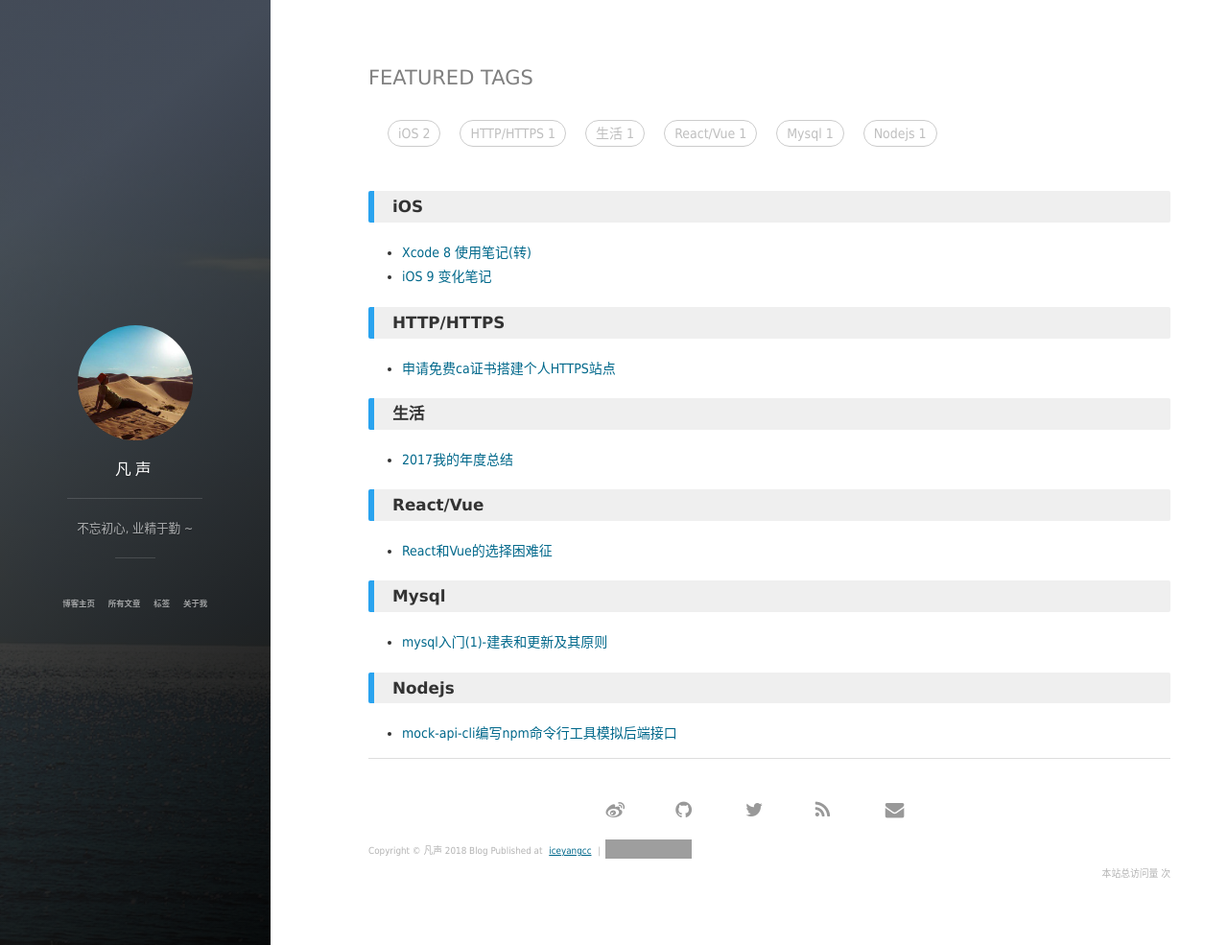
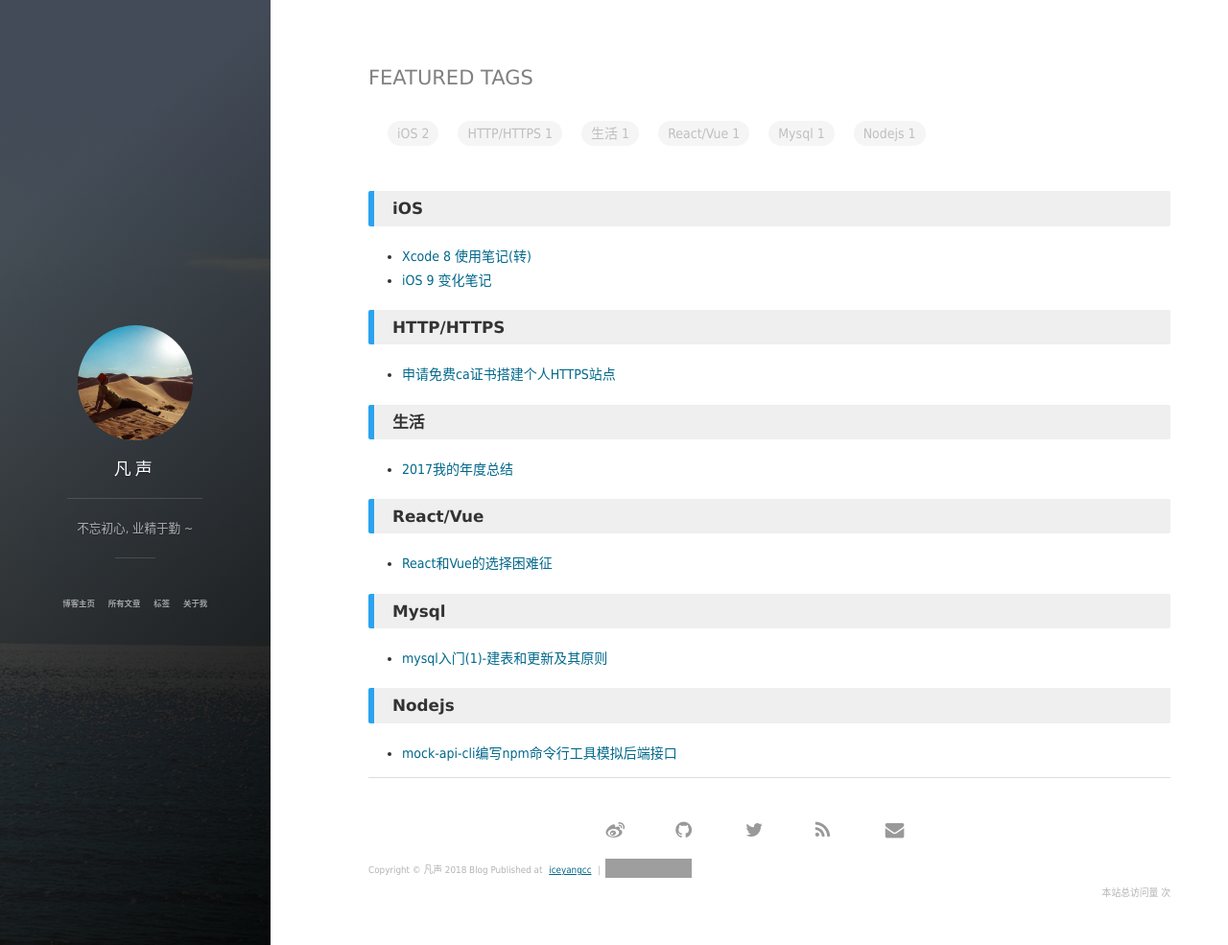
Before and after one commit to iceyangcc/blog, a Jekyll site: the page built from tags.html, in a window 1280 px wide and 985 px high. Shown: the whole window at 96% size. Built offline with Jekyll 4.4.1, drawn with Linux system fonts in a browser that asks for light colours; nearby versions of some CDN libraries; library files that are not in the unit come from our copies; comment, search, counter and statistics services are not loaded; grey boxes are pictures that could not be loaded.

Commit message:
optmize styles

```diff
--- a/css/main.css
+++ b/css/main.css
@@ -232,6 +232,7 @@
 
 h3 {
   font-size: 1.2em;
+  line-height: 1.2em;
   text-indent: 4px;
   border-radius: 2px;
   padding: 8px 15px;
@@ -781,6 +782,7 @@
 
 .panel-inverted a {
   color: #FFF;
+  font-size: 18px;
 }
 
 .cover-navigation {
@@ -1385,7 +1387,7 @@
   h1 {
     margin-top: 0;
     font-size: 1.6em;
-    line-height: 1.0em;
+    line-height: 1.3em;
     letter-spacing: 0;
   }
 
@@ -1569,7 +1571,7 @@
   }
 
   .ih-item.circle .info .info-back h2 {
-    font-size: 0.9em;
+    font-size: 0.75em;
   }
 }
 
@@ -1641,8 +1643,9 @@
 .tag_box.inline a{
   padding: 5px 10px;
   border-radius: 10em;
-  border: 1px solid #ccc;
+  /* border: 1px solid #ccc; */
   color: #bfbfbf;
+  background: #f5f5f5;
 }
 .tag_box.inline a:hover {
   color: #0085a1;
@@ -1656,3 +1659,9 @@
   content: "."
 }
 /*导航按钮-end*/
+
+.info-back h2 {
+  margin-top: 4px;
+  font-size: 14px;
+  line-height: 1em;
+}
```
